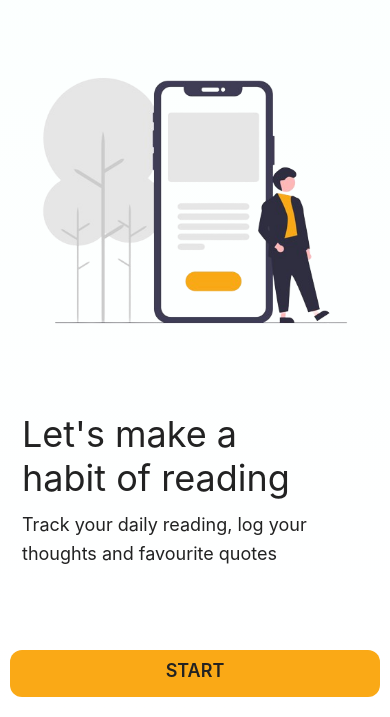
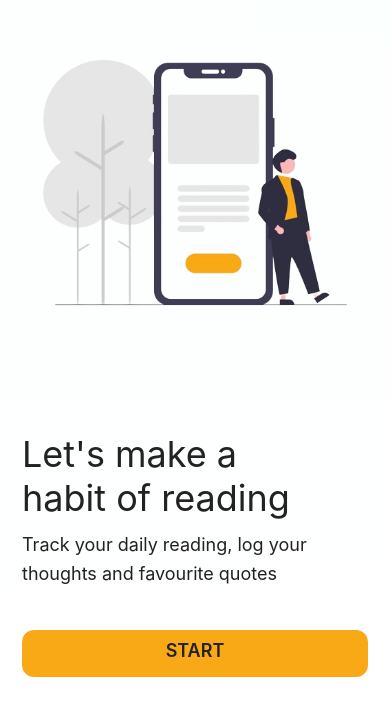
Before and after one commit to mosidrum/countdown_timer, a React Native app: screen / in a window 390 px wide. Shown: the part 127-844 px from the top of the page. Built offline with nearby package versions, Linux system fonts and the light colour scheme.

Commit message:
stopping timmer

```diff
--- a/components/NoTime.js
+++ b/components/NoTime.js
@@ -1,5 +1,5 @@
 import { View, Text, Image, StyleSheet } from 'react-native';
-import React, { useEffect, useState } from 'react';
+import React, { useState } from 'react';
 import Button from './Button';
 import TimePicker from './TimePicker';
 import SelectedTime from './SelectedTime';
@@ -10,6 +10,7 @@ export default function NoTime({ book }) {
 	const [show, setShow] = useState(false);
 	const [selectedTime, setSelectedTime] = useState(null);
 	const [startCount, setStartCount] = useState(false);
+	const [stayOnTimmer, setStayOnTimmer] = useState(false);
 
 	return (
 		<View style={styles.container}>
@@ -48,7 +49,7 @@ export default function NoTime({ book }) {
 				</Text>
 			</View>
 			<View style={styles.imageContainer}>
-				{selectedTime ? (
+				{selectedTime || stayOnTimmer ? (
 					<SelectedTime
 						selectedTime={selectedTime}
 						startCount={startCount}
@@ -66,7 +67,7 @@ export default function NoTime({ book }) {
 						setShow={setShow}
 						setSelectedTime={setSelectedTime}
 					/>
-				) : selectedTime ? (
+				) : selectedTime || stayOnTimmer ? (
 					<View style={{ gap: 10 }}>
 						<Button
 							title="Change Time"
@@ -75,11 +76,23 @@ export default function NoTime({ book }) {
 							}}
 							backgroundColor={Colors.background2}
 						/>
-						<Button
-							title="Start Reading"
-							backgroundColor={Colors.buttonColor}
-							onPress={() => setStartCount(true)}
-						/>
+						{startCount ? (
+							<Button
+								title="Stop Timmer"
+								backgroundColor={Colors.buttonColor}
+								onPress={() => {
+									setStartCount(false);
+									setSelectedTime(0);
+									setStayOnTimmer(true);
+								}}
+							/>
+						) : (
+							<Button
+								title="Start Reading"
+								backgroundColor={Colors.buttonColor}
+								onPress={() => setStartCount(true)}
+							/>
+						)}
 					</View>
 				) : (
 					<Button
--- a/components/SelectedTime.js
+++ b/components/SelectedTime.js
@@ -5,7 +5,7 @@ import ShareThoughts from './ShareThoughts';
 export default function SelectedTime(props) {
 	const { selectedTime, startCount } = props;
 	const [timeRemaining, setTimeRemaining] = useState(selectedTime * 60);
-	const [modal, setModal] = useState(true);
+	const [modal, setModal] = useState(false);
 
 	useEffect(() => {
 		let intervalId;
@@ -42,7 +42,7 @@ export default function SelectedTime(props) {
 			{modal && (
 				<ShareThoughts
 					visible={modal}
-					onClose={() => setModal(false)}
+					onClose={() => setModal(!modal)}
 				/>
 			)}
 		</>
--- a/components/ShareThoughts.js
+++ b/components/ShareThoughts.js
@@ -13,7 +13,7 @@ import { Colors } from '../constants';
 import Button from './Button';
 
 export default function ShareThoughts({ visible, onClose, navigation }) {
-	const [value, onChangeText] = useState('Useless Multiline ');
+	const [value, onChangeText] = useState('Log your thought here');
 	const onPress = () => {
 		navigation.navigate('Welcome');
 	};
@@ -56,10 +56,11 @@ export default function ShareThoughts({ visible, onClose, navigation }) {
 								borderColor: Colors.background2,
 								paddingHorizontal: 8,
 								textAlignVertical: 'top',
+								padding: 6,
 							}}
 						/>
 					</View>
-					<View>
+					<View style={styles.button}>
 						<Button
 							title="Submit"
 							backgroundColor={Colors.buttonColor}
@@ -89,10 +90,12 @@ const styles = StyleSheet.create({
 	},
 	modalContainer: {
 		width: '100%',
+		marginTop: 60,
 	},
 	text: {
 		marginTop: -150,
-		fontSize: 30,
+		fontSize: 22,
+		marginBottom: 14,
 	},
 	closeButton: {
 		position: 'absolute',
@@ -104,4 +107,8 @@ const styles = StyleSheet.create({
 		width: '70%',
 		marginTop: -80,
 	},
+	button: {
+		width: '100%',
+		marginTop: 16,
+	},
 });
--- a/screens/Welcome.js
+++ b/screens/Welcome.js
@@ -22,6 +22,7 @@ export default function Welcome({ navigation }) {
 					resizeMode="contain"
 				/>
 			</View>
+			<View style={styles.contentAndButtonContainer}>
 				<View style={styles.contentContainer}>
 					<Text style={styles.title}>Let's make a</Text>
 					<Text style={styles.title}>habit of reading</Text>
@@ -29,7 +30,6 @@ export default function Welcome({ navigation }) {
 						<Text style={styles.text}>Track your daily reading, log your</Text>
 						<Text style={styles.text}>thoughts and favourite quotes</Text>
 					</View>
-				<View style={styles.buttonContainer}>
 					<Button
 						title="START"
 						onPress={onPress}
@@ -55,10 +55,12 @@ const styles = StyleSheet.create({
 		height: '100%',
 		width: '100%',
 	},
+	contentAndButtonContainer: {
+		flex: 0.4,
+		justifyContent: 'space-between',
+	},
 	contentContainer: {
-		flex: 0.4,
 		paddingHorizontal: 22,
-		marginTop: -56,
 	},
 	title: {
 		fontSize: 36,
@@ -73,11 +75,4 @@ const styles = StyleSheet.create({
 		color: Colors.black,
 		marginVertical: 4,
 	},
-	buttonContainer: {
-		position: 'absolute',
-		bottom: 20,
-		left: 0,
-		right: 0,
-		paddingHorizontal: 10,
-	},
 });
```
Lines whose indentation alone changed are shown as unchanged.
